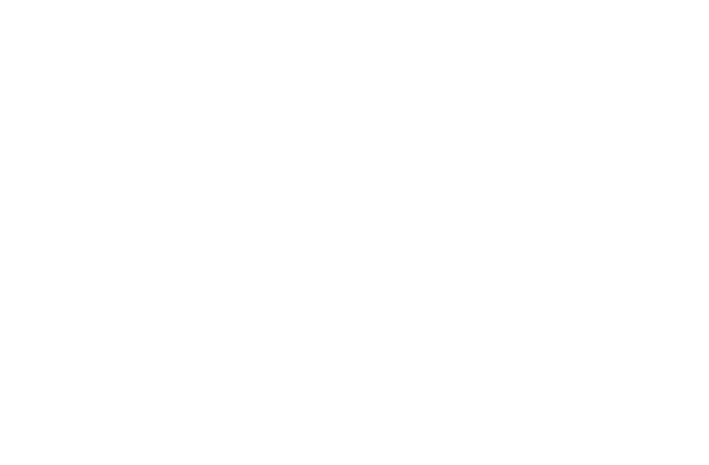
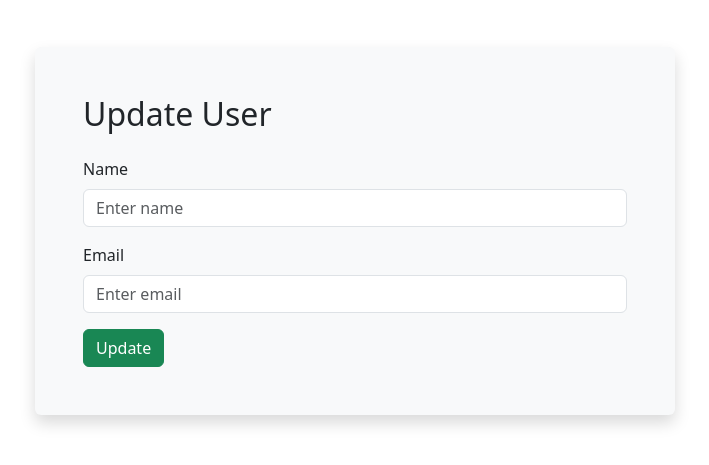
Before and after one commit to cacabone/CRUD-GitFlow, a React (Create React App) app in the folder frontend/: page /update/1 in a window 1280 px wide. Before the commit this address had no page. Shown: the part 169-634 px from the top of the page, without its empty margins (285-994 px from the left). Built offline with nearby package versions, Linux system fonts and the light colour scheme; no server answers.

Commit message:
update user interface and function

```diff
--- a/frontend/src/App.js
+++ b/frontend/src/App.js
@@ -1,12 +1,14 @@
 import 'bootstrap/dist/css/bootstrap.min.css';
 import {BrowserRouter, Routes, Route} from 'react-router-dom';
 import User from './User';
+import UpdateUser from './UpdateUser';
 
 function App() {
   return (
         <BrowserRouter>
           <Routes>
             <Route path="/" element={<User />}></Route>
+            <Route path='/update/:id' element={<UpdateUser/>}></Route>
           </Routes>
         </BrowserRouter>
   );
--- /dev/null
+++ b/frontend/src/UpdateUser.js
@@ -0,0 +1,58 @@
+import axios from "axios";
+import React from "react";
+import { useNavigate, useParams } from "react-router-dom";
+
+function UpdateUser() {
+    const [name, setName] = React.useState("");
+    const [email, setEmail] = React.useState("");
+    const navigate = useNavigate();
+    const { id } = useParams();
+
+    React.useEffect(() => {
+        if (!id) return;
+        axios.get(`http://localhost:5000/api/users/${id}`)
+        .then(res => {
+            setName(res.data.name || '');
+            setEmail(res.data.email || '');
+        })
+        .catch(err => {
+            console.error('Failed to fetch user:', err);
+        });
+    }, [id]);
+
+    function handleSubmit(e) {
+        e.preventDefault();
+        axios.put(`http://localhost:5000/update/${id}`, {name, email})
+        .then(() => {
+            alert('User Updated Successfully');
+            navigate('/');
+        })
+        .catch((err) => {
+            console.error('There was an error updating the user!', err);
+        });
+    }
+  return (
+    <div className="d-flex vh-100 justify-content-center align-items-center">
+        <div className='w-50 bg-light p-5 rounded shadow'>
+            <form onSubmit={handleSubmit}>
+                <h2 className="mb-4">Update User</h2>
+                <div className="mb-3">
+                    <label className="form-label">Name</label>
+                    <input type="text" className="form-control" placeholder="Enter name"
+                    onChange={e => setName(e.target.value)}
+                    />
+                </div>
+                <div className="mb-3">
+                    <label className="form-label">Email</label>
+                    <input type="email" className="form-control" placeholder="Enter email"
+                    onChange={e => setEmail(e.target.value)}
+                    />
+                </div>
+                <button type="submit" className="btn btn-success">Update</button>
+            </form>
+        </div>
+    </div>
+  );
+}
+
+export default UpdateUser;
--- a/frontend/src/User.js
+++ b/frontend/src/User.js
@@ -1,11 +1,12 @@
 import React, { useState, useEffect } from "react";
 import axios from "axios";
+import { Link } from "react-router-dom";
 
 function User() {
     const [users, setUsers] = useState([]);
 
     useEffect(() => {
-      axios.get('http://localhost:3000/api/users')
+      axios.get('http://localhost:5000/api/users')
         .then(response => {
           const data = response.data;
           if (Array.isArray(data)) {
@@ -41,7 +42,7 @@ function User() {
                     <td>{user.name}</td>
                     <td>{user.email}</td>
                     <td>
-                      <button className="btn btn-sm btn-warning me-2">Edit</button>
+                      <Link to={`/update/${user.id}`} className="btn btn-sm btn-warning me-2">Edit</Link>
                       <button className="btn btn-sm btn-danger">Delete</button>
                     </td>
                   </tr>
```
Also changed, not shown: 1 other file (tests, documents, lock files or other folders).
